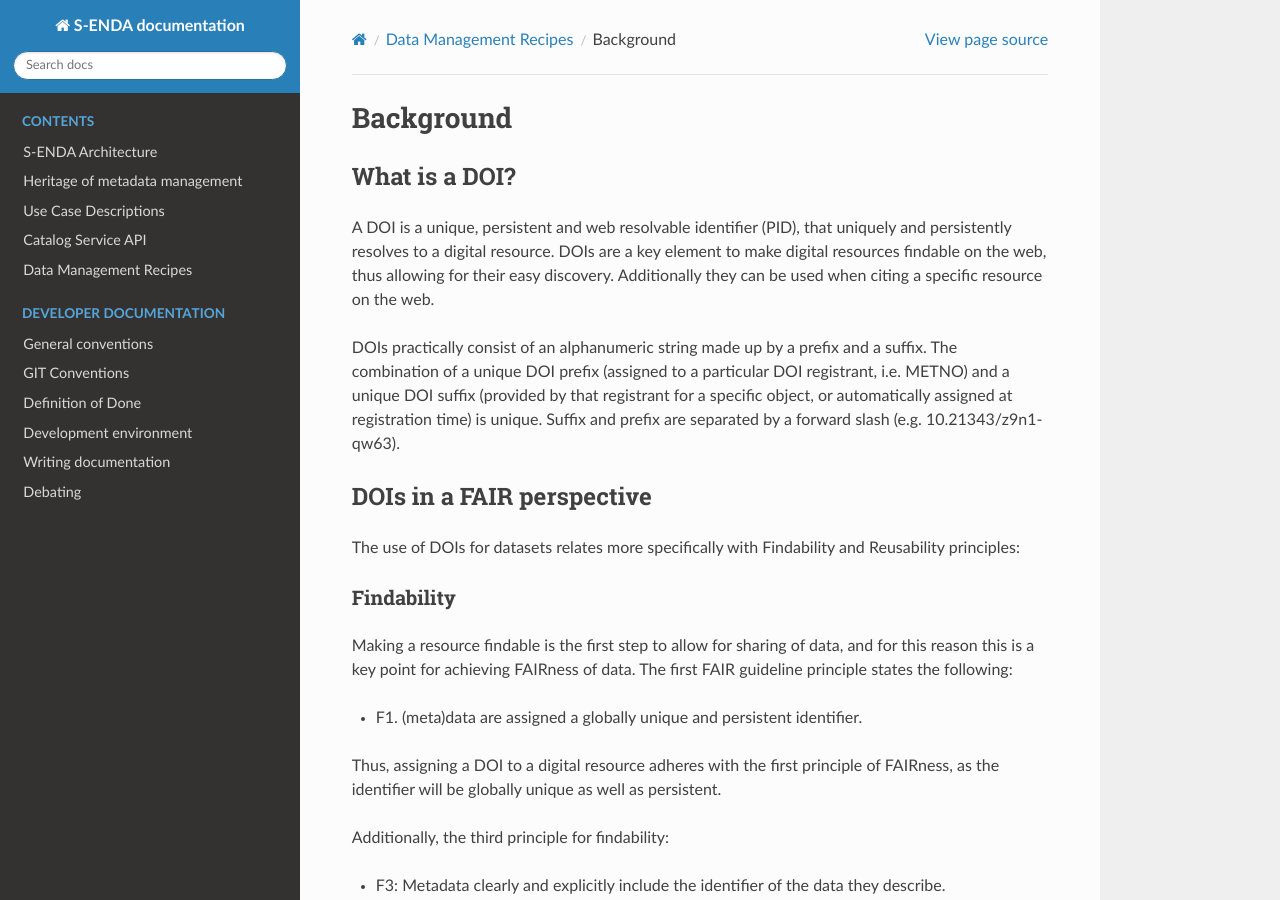
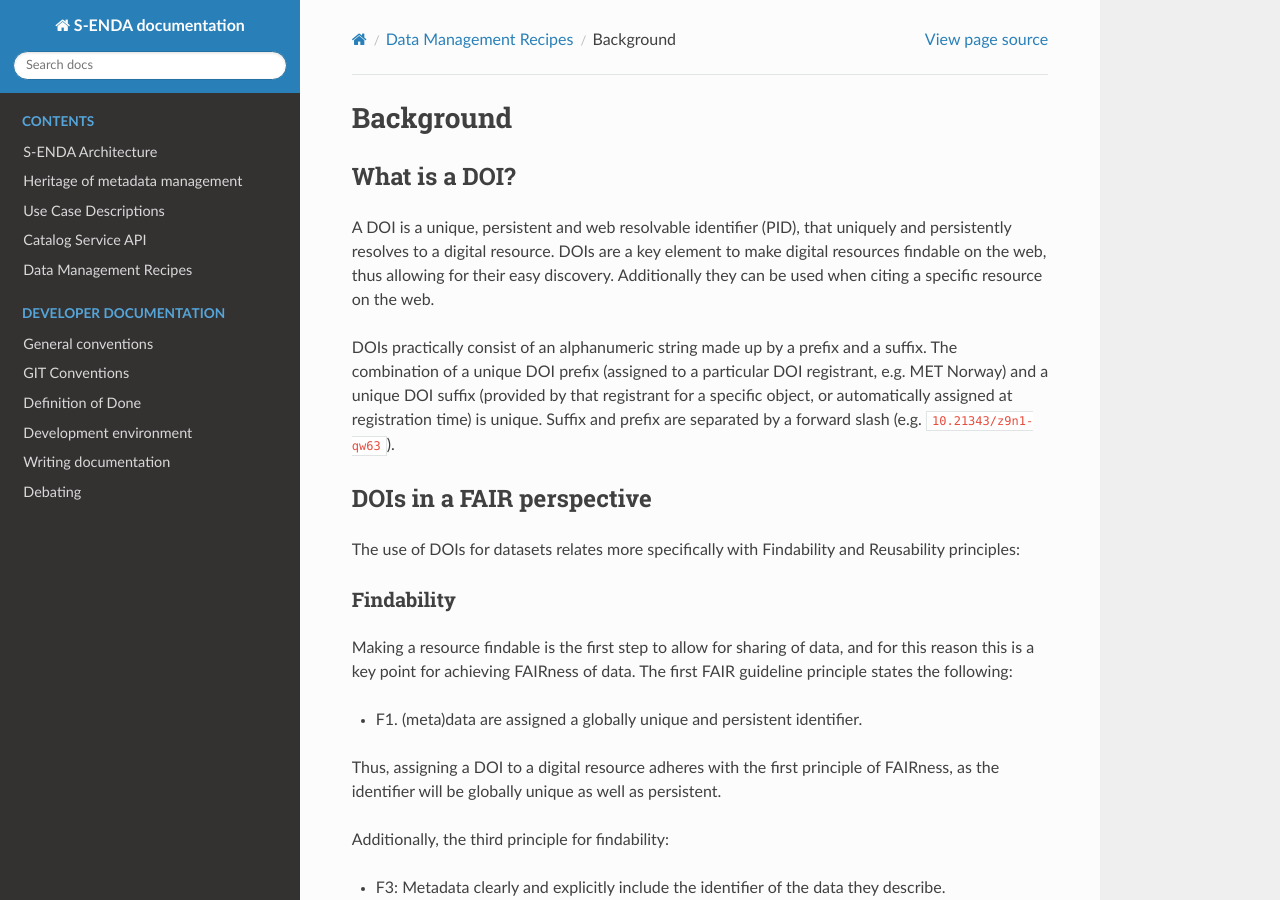
Before and after one commit to metno/S-ENDA-documentation, a Sphinx documentation site: the page built from source/doi_background.rst, in a window 1280 px wide and 900 px high. Built offline with Sphinx 7.4.7 and the Read the Docs theme 2.0.0, drawn with Linux system fonts in a browser that asks for light colours.

Commit message:
Update doi_background.rst

```diff
--- a/source/doi_background.rst
+++ b/source/doi_background.rst
@@ -9,8 +9,8 @@ DOIs are a key element to make digital resources findable on the web, thus allow
 they can be used when citing a specific resource on the web.
 
 DOIs practically consist of an alphanumeric string made up by a prefix and a suffix. The combination of a unique DOI prefix (assigned
-to a particular DOI registrant, i.e. METNO) and a unique DOI suffix (provided by that registrant for a specific object, or automatically
-assigned at registration time) is unique. Suffix and prefix are separated by a forward slash (e.g. 10.21343/z9n1-qw63).
+to a particular DOI registrant, e.g. MET Norway) and a unique DOI suffix (provided by that registrant for a specific object, or automatically
+assigned at registration time) is unique. Suffix and prefix are separated by a forward slash (e.g. ``10.21343/z9n1-qw63``).
 
 DOIs in a FAIR perspective
 ==========================
```
